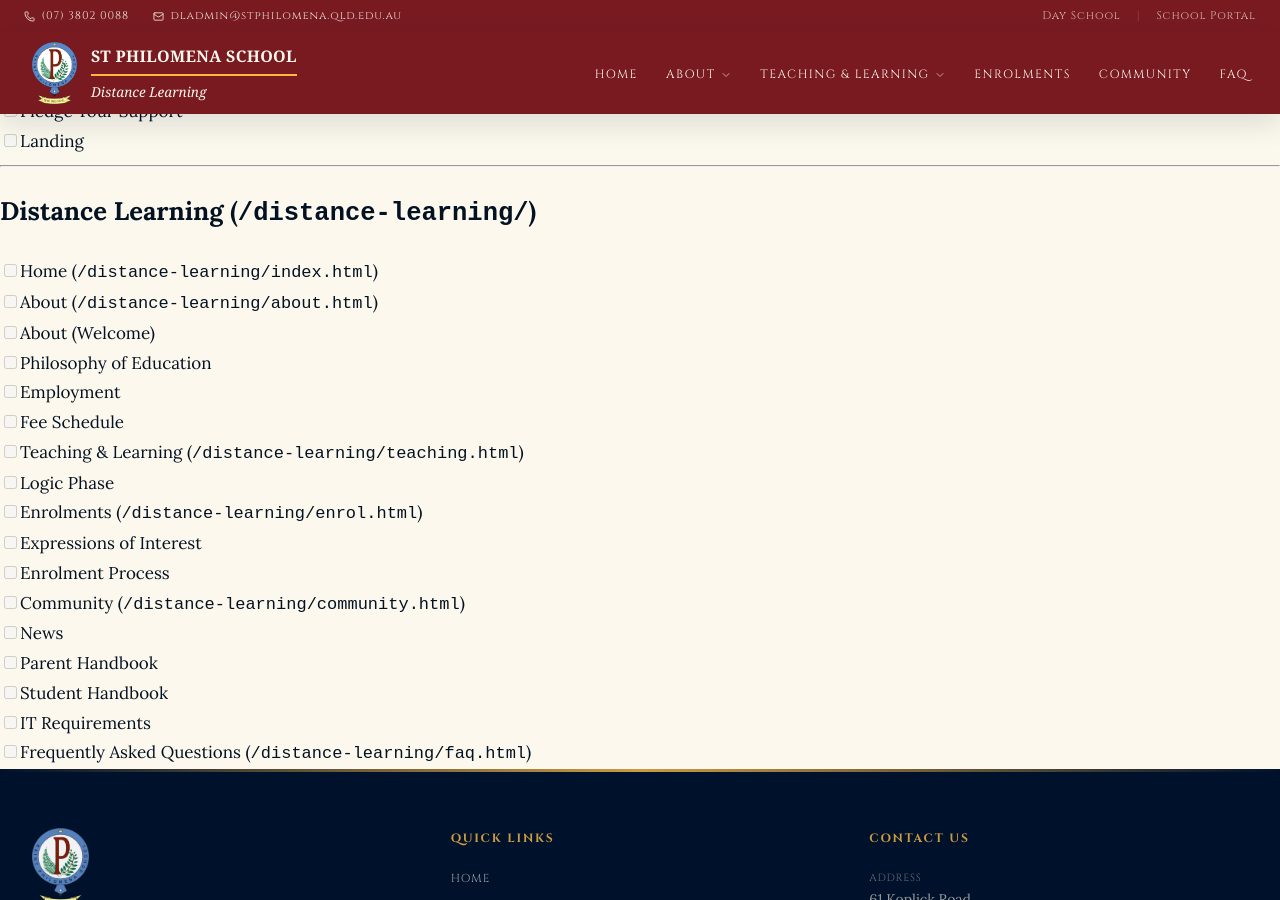
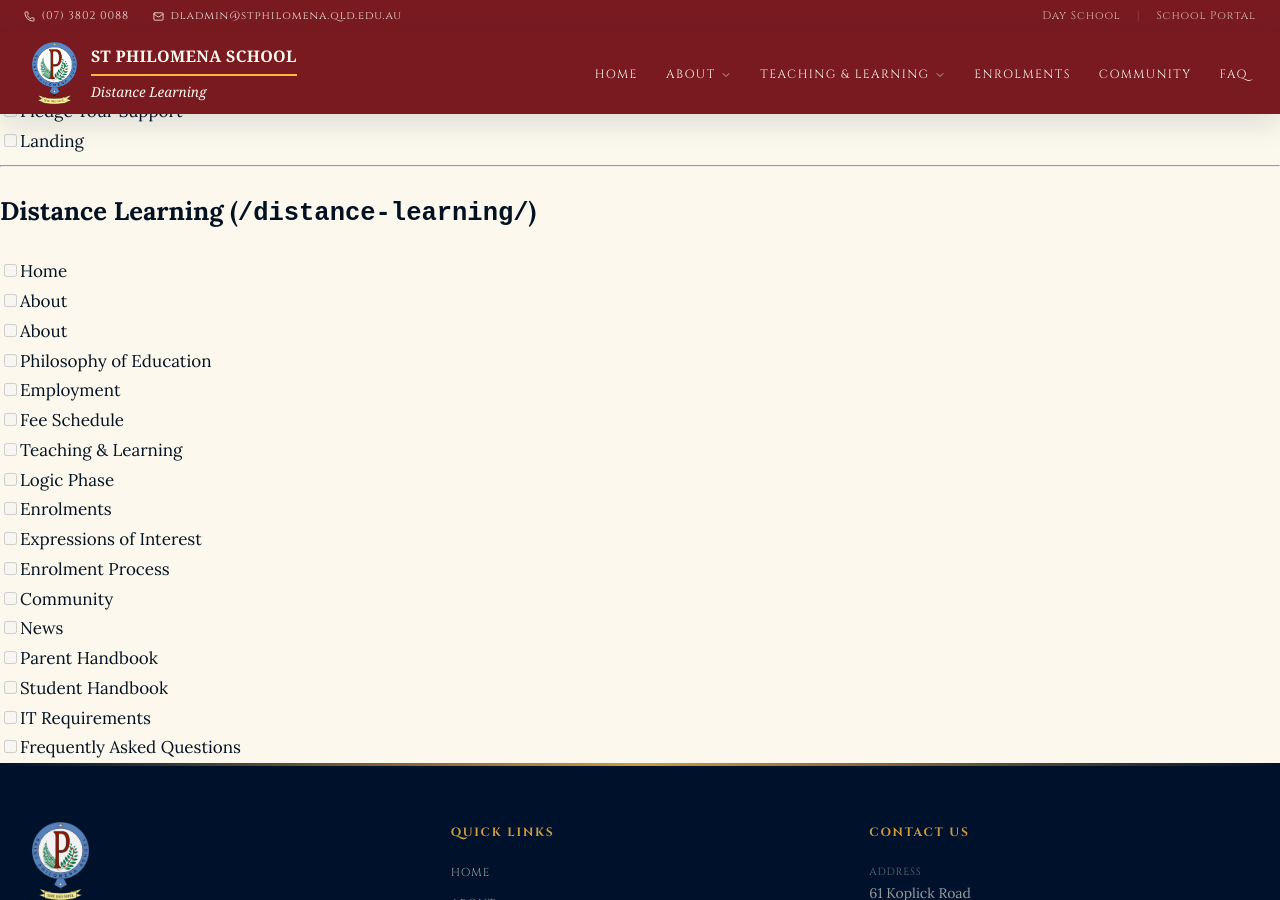
Before and after one commit to sps-it-admin/sps-it-admin.github.io, a Jekyll site: the page built from todo.md, in a window 1280 px wide and 900 px high, scrolled down 1380 px. Built offline with Jekyll 4.4.1, drawn with Linux system fonts in a browser that asks for light colours; some web fonts are replaced; our own code applies the rules of GitHub Pages for plain Markdown files.

Commit message:
Rebuild Distance Learning tasks to mirror live nav bar structure

```diff
--- a/todo.md
+++ b/todo.md
@@ -49,20 +49,20 @@
 
 ## Distance Learning (`/distance-learning/`)
 
-- [ ] Home (`/distance-learning/index.html`)
-- [ ] About (`/distance-learning/about.html`)
-  - [ ] About (Welcome)
+- [ ] Home
+- [ ] About
+  - [ ] About
   - [ ] Philosophy of Education
   - [ ] Employment
   - [ ] Fee Schedule
-- [ ] Teaching & Learning (`/distance-learning/teaching.html`)
+- [ ] Teaching & Learning
   - [ ] Logic Phase
-- [ ] Enrolments (`/distance-learning/enrol.html`)
+- [ ] Enrolments
   - [ ] Expressions of Interest
   - [ ] Enrolment Process
-- [ ] Community (`/distance-learning/community.html`)
+- [ ] Community
   - [ ] News
   - [ ] Parent Handbook
   - [ ] Student Handbook
   - [ ] IT Requirements
-- [ ] Frequently Asked Questions (`/distance-learning/faq.html`)
+- [ ] Frequently Asked Questions
```
